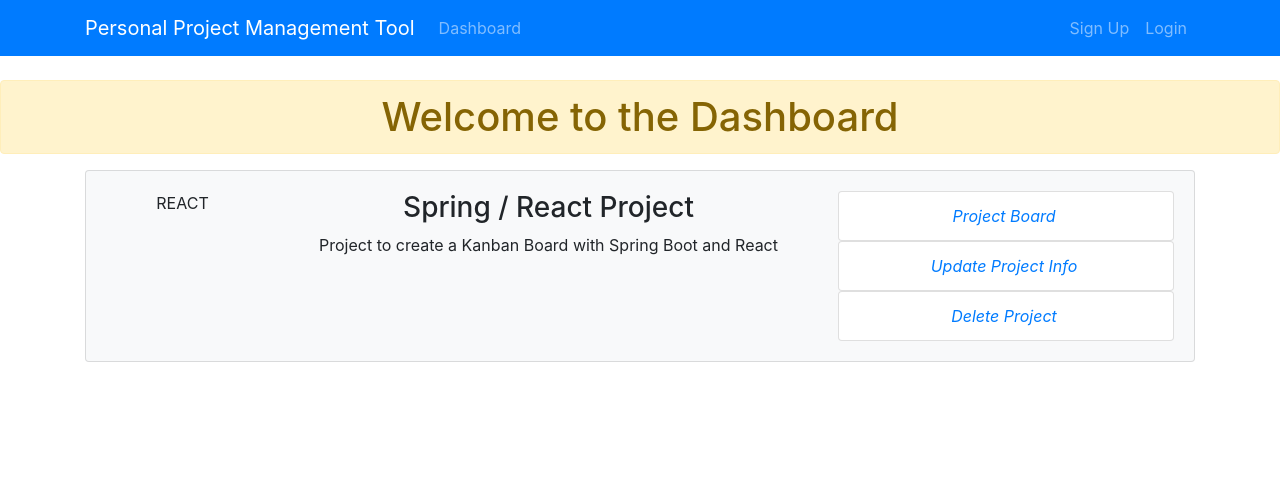
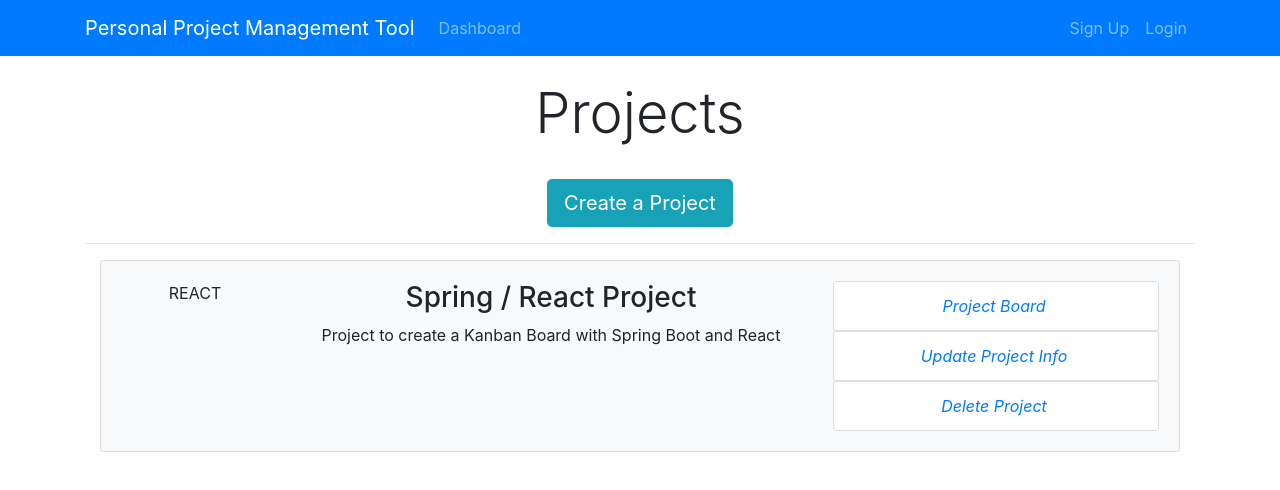
Before and after one commit to jding05/MyPMTool, a React (Create React App) app in the folder client/: page / in a window 1280 px wide. Shown: the top 490 px of the page. Built offline with nearby package versions, Linux system fonts and the light colour scheme.

Commit message:
add dashboard styling, and import ProjectItem component into Dashboard component

```diff
--- a/client/src/components/Dashboard.js
+++ b/client/src/components/Dashboard.js
@@ -4,9 +4,21 @@
 class Dashboard extends Component {
   render() {
     return (
-      <div>
-        <h1 className="alert alert-warning">Welcome to the Dashboard</h1>
-        <ProjectItem />
+      <div className="projects">
+        <div className="container">
+          <div className="row">
+            <div className="col-md-12">
+              <h1 className="display-4 text-center">Projects</h1>
+              <br />
+              <a href="ProjectForm.html" className="btn btn-lg btn-info">
+                Create a Project
+              </a>
+              <br />
+              <hr />
+              <ProjectItem />
+            </div>
+          </div>
+        </div>
       </div>
     );
   }
```
